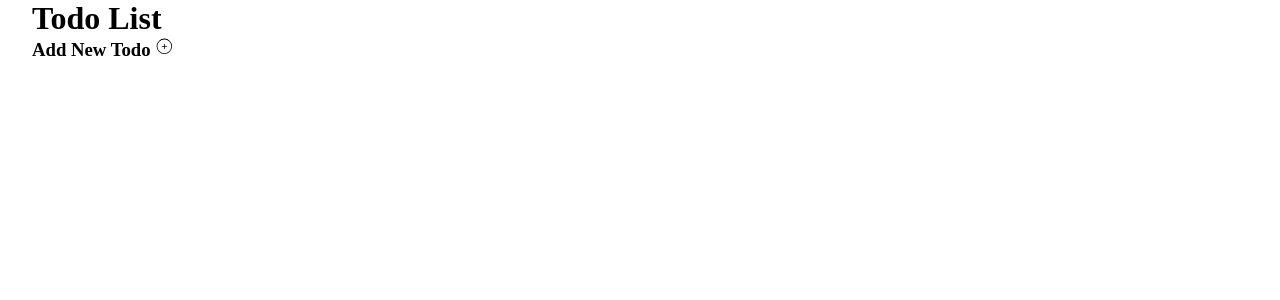
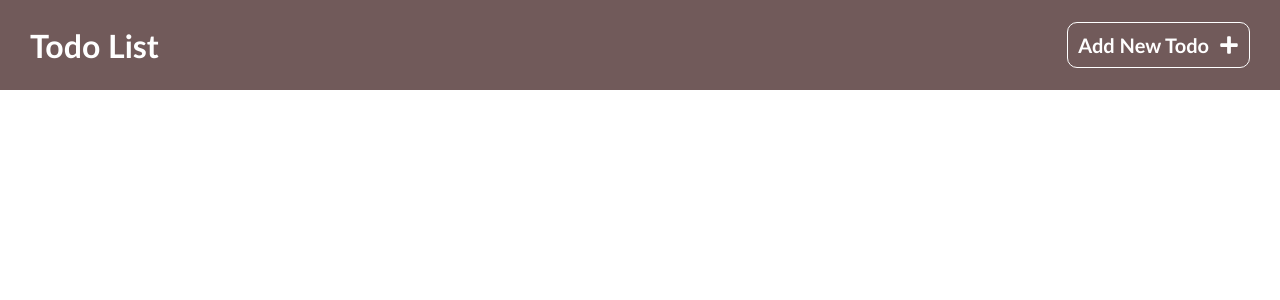
Before and after one commit to bug-hunte-r/todo-list, a Next.js app: page / in a window 1280 px wide. Shown: the top 300 px of the page. Built offline with nearby package versions, Linux system fonts and the light colour scheme.

Commit message:
set style for navbar

```diff
--- a/src/app/page.js
+++ b/src/app/page.js
@@ -1,13 +1,15 @@
 import style from '../styles/todolist.css'
-import { CiCirclePlus } from "react-icons/ci";
+import { FaPlus } from "react-icons/fa";
 
 export default function Home() {
   return (
-    <div className="container">
+    <>
       <div className='navbar'>
-      <h1 className='title-project'>Todo List</h1>
-      <h3 className='btn-add-new-todo'>Add New Todo <CiCirclePlus /></h3>
+        <h1 className='title-project'>Todo List</h1>
+        <h3 className='btn-add-new-todo'>Add New Todo <FaPlus className='icon-add-todo' /></h3>
       </div>
-    </div>
+      <div className="container">
+      </div>
+    </>
   );
 }
--- a/src/styles/todolist.css
+++ b/src/styles/todolist.css
@@ -0,0 +1,39 @@
+.navbar{
+    background-color: #715A5A;
+    width: 100%;
+    height: 90px;
+    display: flex;
+    justify-self: center;
+    align-items: center;
+    justify-content: space-between;
+    padding: 0px 30px;
+}
+
+.title-project{
+    color: white;
+    font-family: 'Gill Sans', 'Gill Sans MT', Calibri, 'Trebuchet MS', sans-serif;
+}
+
+.btn-add-new-todo{
+    color: white;
+    font-family: 'Gill Sans', 'Gill Sans MT', Calibri, 'Trebuchet MS', sans-serif;
+    display: flex;
+    align-items: center;
+    gap: 10px;
+    cursor: pointer;
+    font-size: 20px;
+    border: 1px solid white;
+    border-radius: 10px;
+    padding: 10px;
+    transition: 0.3s;
+}
+
+.icon-add-todo{
+    font-size: 20px;
+}
+
+.btn-add-new-todo:hover{
+    color: #715A5A;
+    background-color: white;
+    transform: translateY(4px);
+}
```
